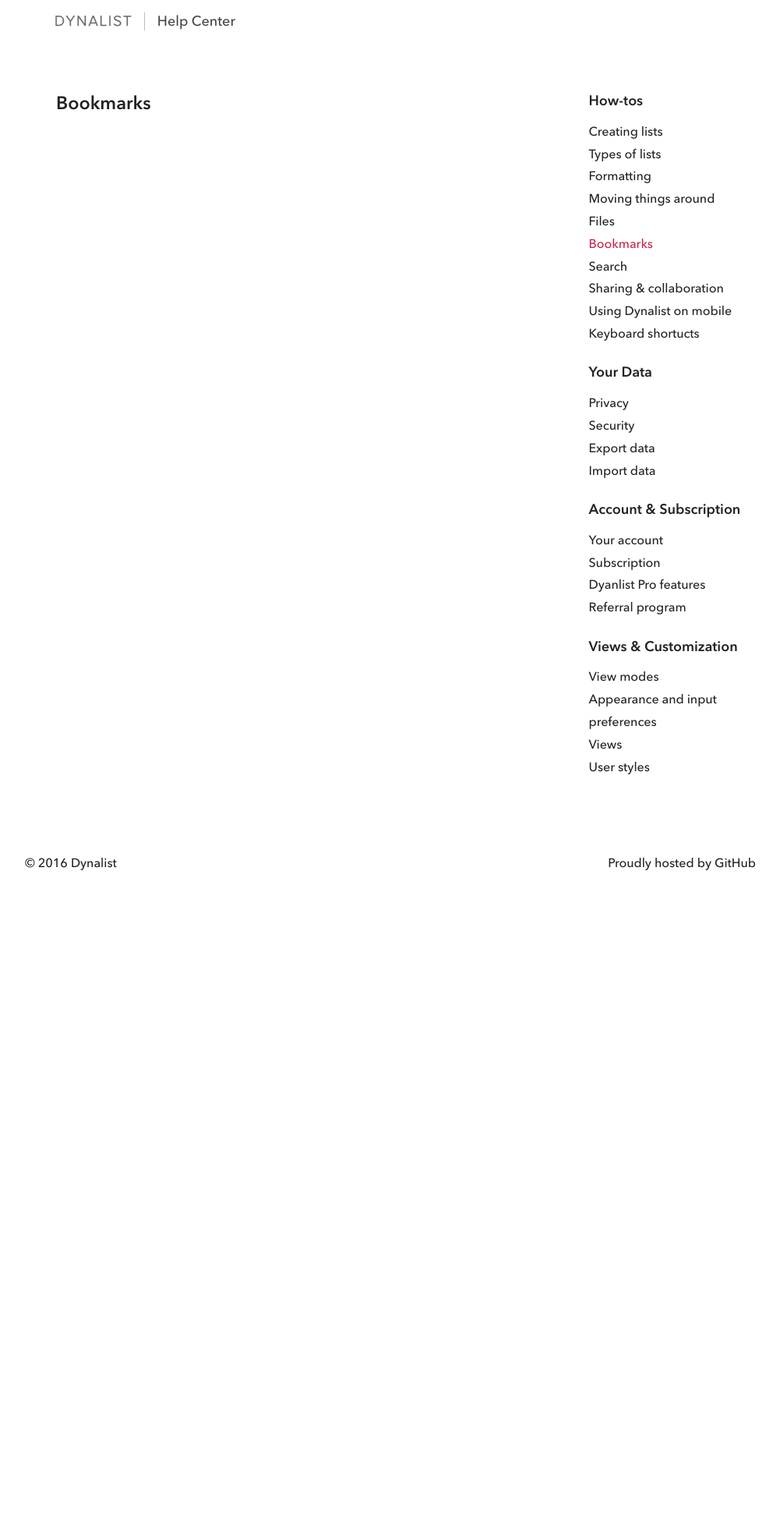
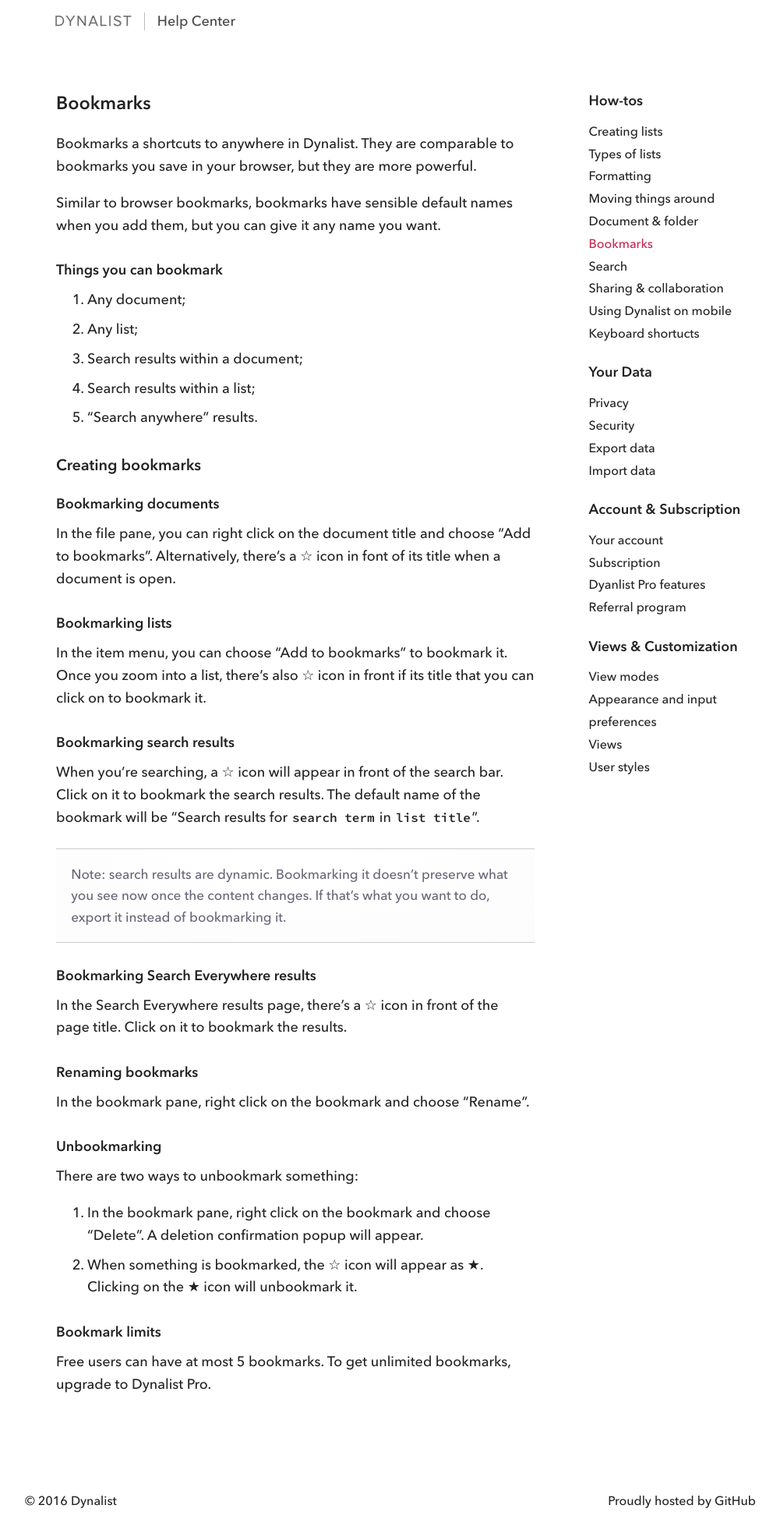
Before and after one commit to mdrain/dynalist-help, a Jekyll site: the page built from _articles/bookmarks.md, in a window 1280 px wide. Shown: the whole page at 78% size, without its empty margins (139-1140 px from the left). Built offline with Jekyll 4.4.1, drawn with Linux system fonts in a browser that asks for light colours; before the commit the page ends 1152 px from its top, so only the background shows below that.

Commit message:
More guides and style tweaks

```diff
--- a/_articles/bookmarks.md
+++ b/_articles/bookmarks.md
@@ -3,3 +3,50 @@
 title: Bookmarks
 permalink: /bookmarks/
 ---
+
+Bookmarks a shortcuts to anywhere in Dynalist. They are comparable to bookmarks you save in your browser, but they are more powerful.
+
+Similar to browser bookmarks, bookmarks have sensible default names when you add them, but you can give it any name you want.
+
+#### Things you can bookmark
+
+1. Any document;
+2. Any list;
+3. Search results within a document;
+4. Search results within a list;
+5. "Search anywhere" results.
+
+### Creating bookmarks
+
+#### Bookmarking documents
+
+In the file pane, you can right click on the document title and choose "Add to bookmarks". Alternatively, there's a ☆ icon in font of its title when a document is open.
+
+#### Bookmarking lists
+
+In the item menu, you can choose "Add to bookmarks" to bookmark it. Once you zoom into a list, there's also ☆ icon in front if its title that you can click on to bookmark it.
+
+#### Bookmarking search results
+
+When you're searching, a ☆ icon will appear in front of the search bar. Click on it to bookmark the search results. The default name of the bookmark will be "Search results for `search term` in `list title`".
+
+> Note: search results are dynamic. Bookmarking it doesn't preserve what you see now once the content changes. If that's what you want to do, export it instead of bookmarking it.
+
+#### Bookmarking Search Everywhere results
+
+In the Search Everywhere results page, there's a ☆ icon in front of the page title. Click on it to bookmark the results.
+
+#### Renaming bookmarks
+
+In the bookmark pane, right click on the bookmark and choose "Rename".
+
+#### Unbookmarking
+
+There are two ways to unbookmark something:
+
+1. In the bookmark pane, right click on the bookmark and choose "Delete". A deletion confirmation popup will appear.
+2. When something is bookmarked, the ☆ icon will appear as ★. Clicking on the ★ icon will unbookmark it.
+
+#### Bookmark limits
+
+Free users can have at most 5 bookmarks. To get unlimited bookmarks, upgrade to Dynalist Pro.
--- a/_sass/_style.scss
+++ b/_sass/_style.scss
@@ -374,7 +374,11 @@
   }
 
   a {
-    color: #c7254e;
+    text-decoration: underline;
+
+    &:hover {
+      color: #c7254e;
+    }
   }
 
 }
```
Also changed, not shown: _articles/files.md (+27 -1 lines), _articles/privacy.md (+12 -0 lines), _articles/security.md (+14 -0 lines).
